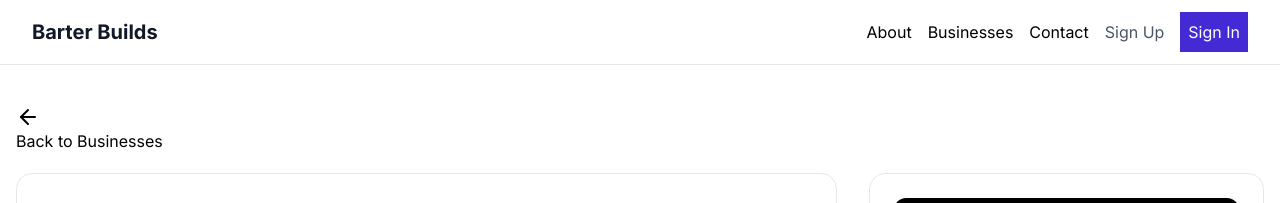
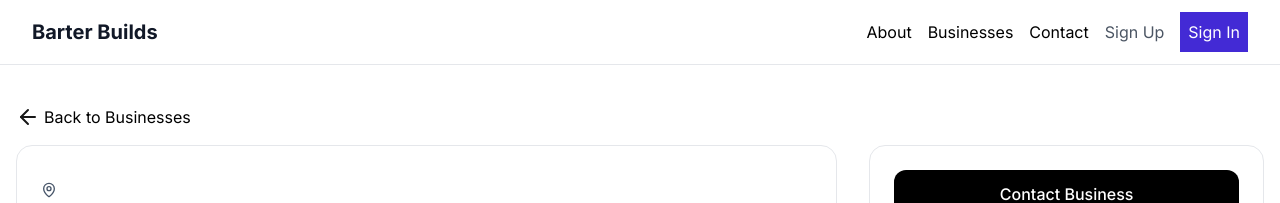
Before and after one commit to ashrierx/barter-builds, a Next.js app: page /businesses/1 in a window 1280 px wide. Shown: the top 203 px of the page. Built offline with nearby package versions, Linux system fonts and the light colour scheme; no server answers; the database is empty.

Commit message:
adjusting arrow

```diff
--- a/src/app/businesses/[id]/page.tsx
+++ b/src/app/businesses/[id]/page.tsx
@@ -59,12 +59,14 @@
   return (
     <div className="max-w-7xl mx-auto px-4 py-10">
       <Link href="/businesses">
-        <button className="btn btn-outline mb-5 text-black">
+        <div className="flex items-center gap-1 mb-4">
+          <ArrowLeft />
           <span>
-            <ArrowLeft />
+            <button className="btn btn-outline text-black">
+              Back to Businesses
+            </button>
           </span>
-          Back to Businesses
-        </button>
+        </div>
       </Link>
 
       {/* Cover Photo */}
@@ -132,7 +134,9 @@
           {/* Offering */}
           <div className="bg-white rounded-2xl border p-6">
             <p className="mb-4 text-black">Project Requirements</p>
-            <h2 className="font-semibold mb-3 text-black">What They&apos;re Offering</h2>
+            <h2 className="font-semibold mb-3 text-black">
+              What They&apos;re Offering
+            </h2>
             <div className="bg-slate-100 rounded-xl p-4 text-sm text-gray-700">
               {business.offering}
             </div>
@@ -140,7 +144,9 @@
             {/* Requirements */}
             {business.requirements?.length && (
               <div className="bg-white py-8">
-                <h2 className="font-semibold mb-3 text-black">Required Features:</h2>
+                <h2 className="font-semibold mb-3 text-black">
+                  Required Features:
+                </h2>
                 <div className="text-gray-700">
                   {business.requirements.map((req, i) => (
                     <ul key={i} className="px-3 py-1 text-sm list-disc">
@@ -180,7 +186,9 @@
               <h3 className="font-semibold mb-4 text-black">Business Owner</h3>
 
               {business.contact_name && (
-                <p className="font-medium mb-2 text-black">{business.contact_name}</p>
+                <p className="font-medium mb-2 text-black">
+                  {business.contact_name}
+                </p>
               )}
 
               <hr></hr>
```
